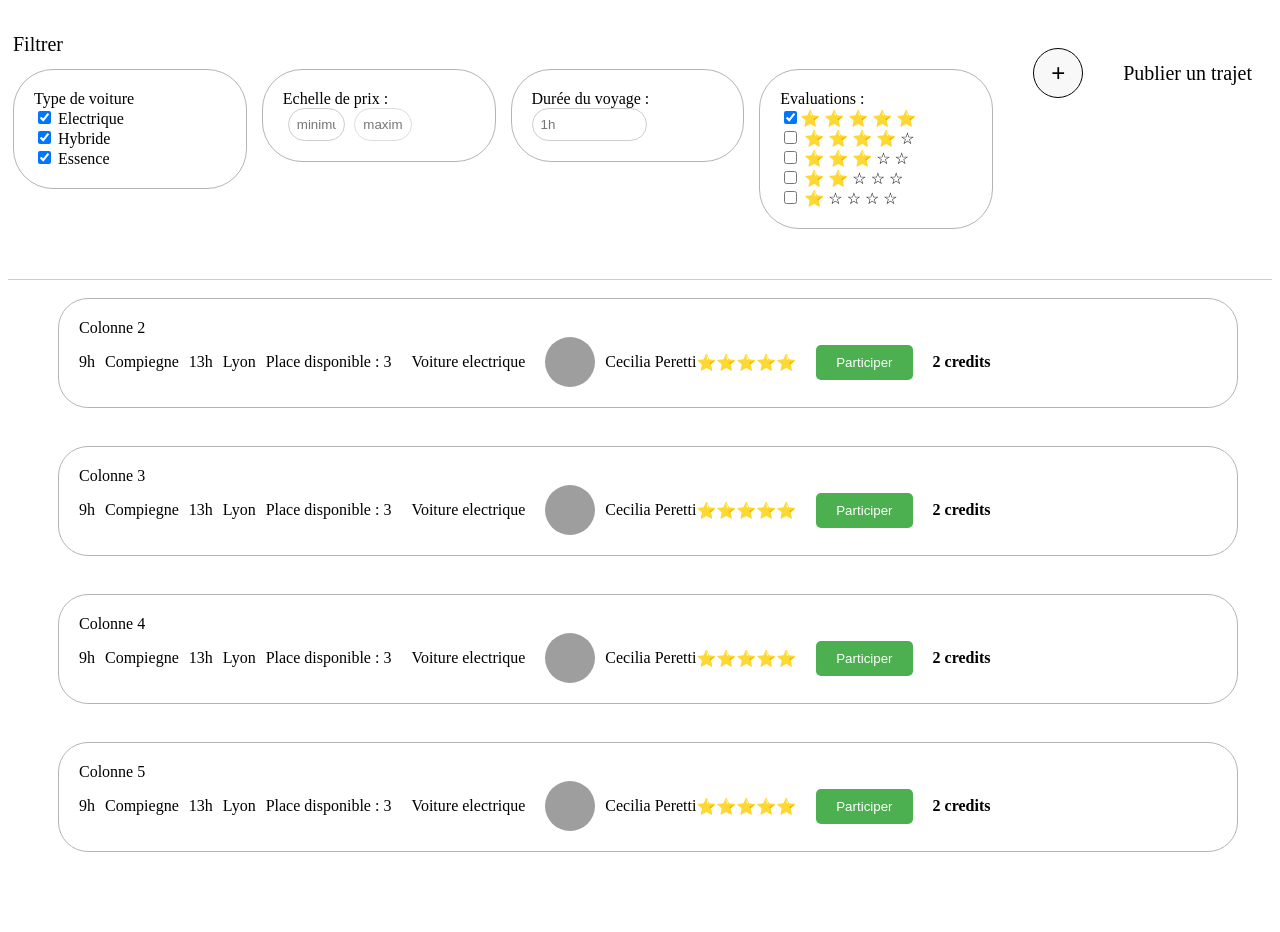
After one commit to 92radar/ecoRide-DrissBenkirane, a PHP site: page /pages/covoiturage.html in a window 1280 px wide. The commit adds this page. Run offline with PHP 8.4, Linux system fonts and the light colour scheme; grey boxes are pictures that could not be loaded.

Commit message:
Premier visuel sur l'apparence des filtre et de la recherche de co-voiturage
codage des filtres et de la partie apparence des resultats de covoiturage.

```diff
--- a/Router/allroute.js
+++ b/Router/allroute.js
@@ -2,6 +2,10 @@
 import Route from "./route.js";
 //Définir ici vos routes
 export const allRoutes = [
-    new Route("/", "Accueil", "/pages/home.html"),]
+    new Route("/", "Accueil", "/pages/home.html"),
+    new Route("/covoiturage", "co-voiturage", "/pages/covoiturage.html"),
+    new Route("/login", "Connexion", "/pages/login.html"),
+    new Route("/register", "Inscription", "/pages/register.html"),
+    new Route("/account", "Mon compte", "/pages/account.html"),]
 //Le titre s'affiche comme ceci : Route.titre - websitename
 export const websiteName = "Eco Ride";
--- a/index.html
+++ b/index.html
@@ -31,10 +31,10 @@
             <div class="collapse navbar-collapse" id="navbarNav">
                 <ul class="navbar-nav ms-auto">
                     <li class="nav-item">
-                        <a class="nav-link active text-white" aria-current="page" href="#">Accueil</a>
+                        <a class="nav-link active text-white" aria-current="page" href="/">Accueil</a>
                     </li>
                     <li class="nav-item">
-                        <a class="nav-link active text-white" href="#">Co-voiturage</a>
+                        <a class="nav-link active text-white" href="/covoiturage">Co-voiturage</a>
                     </li>
                     <li class="nav-item">
                         <a class="nav-link text-white" href="#">Connexion/inscription</a>
@@ -83,7 +83,7 @@
     <footer class="bg-custom-footer text-white text-center footer">
         <div class="row">
             <div class="col-6 col-lg-4">
-                <p class="text-white">Contact</p>
+                <p class="text-white">Contact</p> </br>
 
             </div>
             <div class="col-6 col-lg-4">
--- /dev/null
+++ b/pages/covoiturage.html
@@ -0,0 +1,172 @@
+<link rel="stylesheet" href="styles/covoiturage.css">
+
+
+<div class="conteneur-bouton">
+    <button class="bouton-rond">+</button>
+    <span class="texte-bouton">Publier un trajet</span>
+</div>
+<div>
+    <p>Filtrer
+    </p></br>
+    <div class="conteneur">
+        <div class="colonne1">Type de voiture</br>
+            <input class="form-check-input" type="checkbox" value="" id="moteurHybride" checked>
+            <label class="form-check-label" for="moteurHybride">
+                Electrique
+            </label></br>
+            <input class="form-check-input" type="checkbox" value="" id="moteurHybride" checked>
+            <label class="form-check-label" for="moteurHybride">
+                Hybride
+            </label></br>
+            <input class="form-check-input" type="checkbox" value="" id="moteurHybride" checked>
+            <label class="form-check-label" for="moteurHybride">
+                Essence
+            </label></br>
+
+        </div>
+        <div class="colonne2">Echelle de prix : </br>
+            <div class="recherche-multiple text-black">
+                <label for="prixMini"></label>
+                <input type="text" id="prixmini" name="prixmini" placeholder="minimum :">
+
+                <label for="prixMaxi"></label>
+                <input type="text" id="prixmaxi" name="prixmaxi" placeholder="maximum :"></br>
+            </div>
+        </div>
+        <div class="colonne3">Durée du voyage :</br>
+            <div id="dureevoyage">
+                <div class="recherche-multiple text-black">
+                    <label for="dureeMini"></label>
+                    <input type="text" id="duree" name="duree" placeholder="1h">
+
+                </div>
+            </div>
+        </div>
+        <div class="colonne4">Evaluations :</br>
+            <div class="rating">
+                <input class="form-check-input" type="checkbox" value="" id="flexCheckChecked" checked><span
+                    class="star">⭐</span>
+                <span class="star">⭐</span>
+                <span class="star">⭐</span>
+                <span class="star">⭐</span>
+                <span class="star">⭐</span>
+            </div>
+            <div class="rating">
+                <input class="form-check-input" type="checkbox" value="" id="flexCheckChecked">
+                <span class="star">⭐</span>
+                <span class="star">⭐</span>
+                <span class="star">⭐</span>
+                <span class="star">⭐</span>
+                <span class="star">☆</span>
+            </div>
+            <div class="rating">
+                <input class="form-check-input" type="checkbox" value="" id="flexCheckChecked">
+                <span class="star">⭐</span>
+                <span class="star">⭐</span>
+                <span class="star">⭐</span>
+                <span class="star">☆</span>
+                <span class="star">☆</span>
+            </div>
+            <div class="rating">
+                <input class="form-check-input" type="checkbox" value="" id="flexCheckChecked">
+                <span class="star">⭐</span>
+                <span class="star">⭐</span>
+                <span class="star">☆</span>
+                <span class="star">☆</span>
+                <span class="star">☆</span>
+            </div>
+            <div class="rating">
+                <input class="form-check-input" type="checkbox" value="" id="flexCheckChecked">
+                <span class="star">⭐</span>
+                <span class="star">☆</span>
+                <span class="star">☆</span>
+                <span class="star">☆</span>
+                <span class="star">☆</span>
+            </div>
+        </div>
+
+    </div>
+
+
+
+
+    <div class="ligne-horizontale"></div></br>
+
+
+    <div class="conteneur-resultats">
+
+        <div class="colonne7">Colonne 2</br>
+            <div class="infos-trajet">
+                <div class="heure-depart">9h</div>
+                <div class="ville-depart">Compiegne</div>
+                <div class="heure-arrivee">13h</div>
+                <div class="ville-arrivee">Lyon</div>
+                <div class="place-disponible">Place disponible : 3</div>
+                <div class="voiture-electrique">Voiture electrique</div>
+                <div class="conducteur">
+                    <img src="cecilia-peretti.jpg" alt="Cecilia Peretti" class="photo-conducteur">
+                    <div class="nom-conducteur">Cecilia Peretti</div>
+                    <div class="evaluation">⭐⭐⭐⭐⭐</div>
+                </div>
+                <button class="participer">Participer</button>
+                <div class="credits">2 credits</div>
+
+            </div>
+        </div></br>
+        <div class="colonne8">Colonne 3</br>
+            <div class="infos-trajet">
+                <div class="heure-depart">9h</div>
+                <div class="ville-depart">Compiegne</div>
+                <div class="heure-arrivee">13h</div>
+                <div class="ville-arrivee">Lyon</div>
+                <div class="place-disponible">Place disponible : 3</div>
+                <div class="voiture-electrique">Voiture electrique</div>
+                <div class="conducteur">
+                    <img src="cecilia-peretti.jpg" alt="Cecilia Peretti" class="photo-conducteur">
+                    <div class="nom-conducteur">Cecilia Peretti</div>
+                    <div class="evaluation">⭐⭐⭐⭐⭐</div>
+                </div>
+                <button class="participer">Participer</button>
+                <div class="credits">2 credits</div>
+
+            </div>
+        </div></br>
+        <div class="colonne9">Colonne 4</br>
+            <div class="infos-trajet">
+                <div class="heure-depart">9h</div>
+                <div class="ville-depart">Compiegne</div>
+                <div class="heure-arrivee">13h</div>
+                <div class="ville-arrivee">Lyon</div>
+                <div class="place-disponible">Place disponible : 3</div>
+                <div class="voiture-electrique">Voiture electrique</div>
+                <div class="conducteur">
+                    <img src="cecilia-peretti.jpg" alt="Cecilia Peretti" class="photo-conducteur">
+                    <div class="nom-conducteur">Cecilia Peretti</div>
+                    <div class="evaluation">⭐⭐⭐⭐⭐</div>
+                </div>
+                <button class="participer">Participer</button>
+                <div class="credits">2 credits</div>
+
+            </div>
+        </div></br>
+
+        <div class="colonne10">Colonne 5</br>
+            <div class="infos-trajet">
+                <div class="heure-depart">9h</div>
+                <div class="ville-depart">Compiegne</div>
+                <div class="heure-arrivee">13h</div>
+                <div class="ville-arrivee">Lyon</div>
+                <div class="place-disponible">Place disponible : 3</div>
+                <div class="voiture-electrique">Voiture electrique</div>
+                <div class="conducteur">
+                    <img src="cecilia-peretti.jpg" alt="Cecilia Peretti" class="photo-conducteur">
+                    <div class="nom-conducteur">Cecilia Peretti</div>
+                    <div class="evaluation">⭐⭐⭐⭐⭐</div>
+                </div>
+                <button class="participer">Participer</button>
+                <div class="credits">2 credits</div>
+
+            </div>
+        </div>
+    </div></br>
+    </br> </br> </br>
--- a/pages/home.html
+++ b/pages/home.html
@@ -25,4 +25,5 @@
         Chez ECORIDE, nous prônons des valeurs écologiques pour une consommation responsable, une approche pragmatique
         de la résolution de problèmes actuels.
     </p>
+
 </div>
--- /dev/null
+++ b/styles/covoiturage.css
@@ -0,0 +1,243 @@
+.conteneur {
+    display: flex;
+    flex-direction: column 50px;
+    /* Aligne les éléments verticalement */
+    gap: 10px;
+    /* Espace entre les éléments */
+}
+
+/* Style facultatif pour les colonnes */
+.colonne1,
+.colonne2,
+.colonne3,
+.colonne4,
+.colonne5 {
+    background-color: #ffffff;
+    padding: 20px;
+    margin-left: 5px;
+    border: 1px solid #b4b3b7;
+    width: 60%;
+    border-radius: 40px;
+    height: 60%;
+
+}
+
+.conteneur-resultats {
+    display: flex;
+    flex-direction: column;
+    /* Aligne les éléments verticalement */
+    gap: 10px;
+    /* Espace entre les éléments */
+}
+
+
+.colonne7,
+.colonne8,
+.colonne9,
+.colonne10 {
+
+    background-color: #ffffff;
+    padding: 20px;
+    margin-left: 50px;
+    border: 1px solid #b4b3b7;
+    width: 90%;
+    border-radius: 30px;
+    height: auto;
+
+}
+
+
+
+.bouton-rond {
+    width: 50px;
+    /* Ajustez la taille selon vos besoins */
+    height: 50px;
+    border-radius: 50%;
+    /* Rend le bouton rond */
+    background-color: #f8f8f8;
+    /* Couleur de fond */
+    color: rgb(0, 0, 0);
+    /* Couleur du signe + */
+    font-size: 24px;
+    /* Taille du signe + */
+    border: solid 1px #010509;
+    /* Supprime la bordure par défaut */
+    display: flex;
+    align-items: center;
+    justify-content: center;
+    float: right;
+    margin: 40px;
+
+}
+
+.bouton-rond:hover {
+    background-color: #149947;
+    /* Couleur au survol */
+    cursor: pointer;
+    /* Change le curseur en main */
+}
+
+.conteneur-bouton {
+    display: flex;
+    /* Aligne les éléments côte à côte */
+    align-items: center;
+    /* Centre verticalement les éléments */
+    float: right;
+    right: 40px;
+    top: 40px;
+    margin-right: 20px;
+}
+
+.texte-bouton {
+    font-size: 20px;
+    /* Taille du texte */
+}
+
+p {
+    font-size: 20px;
+    position: relative;
+    left: 5px;
+    top: 25px;
+
+}
+
+p1 {
+    font-size: 20px;
+    position: relative;
+    left: 5px;
+    top: 0px;
+
+
+}
+
+.ligne-horizontale {
+    border-bottom: 1px solid #ccc;
+    /* Couleur et épaisseur de la ligne */
+    width: 100%;
+    /* La ligne s'étend sur toute la largeur */
+    margin-top: 50px;
+}
+
+.form-check {
+    position: relative;
+    left: 50px;
+    top: 50px;
+    bottom: 20px;
+}
+
+
+
+#prixmini {
+    left: 0px;
+    width: 30%;
+    /* Largeur du champ de recherche */
+    display: inline-block;
+    /* Affiche en ligne */
+    border: 1px solid #ccc;
+    /* Bordure */
+    border-radius: 30px;
+
+
+
+}
+
+
+
+
+.recherche-multiple input[type="text"] {
+    padding: 8px;
+    width: 30%;
+    margin-right: 0px;
+    border: 1px solid #ddd;
+    border-radius: 20px;
+    margin-left: 5px;
+
+
+}
+
+#duree {
+    width: 60%;
+    top: 10px;
+    margin: 0px;
+
+    /* Affiche en ligne */
+    border: 1px solid #ccc;
+    /* Bordure */
+    border-radius: 30px;
+
+
+
+}
+
+#resultat {
+    left: 50px;
+    top: 0px;
+
+}
+
+.resultats-covoiturage {
+    width: 800px;
+    /* Ajustez la largeur selon vos besoins */
+    margin: 20px auto;
+    top: 0px;
+
+}
+
+.trajet {
+    border: 1px solid #ccc;
+    padding: 20px;
+    margin-bottom: 10px;
+    display: flex;
+    flex-wrap: wrap;
+    align-items: center;
+}
+
+.infos-trajet {
+    display: flex;
+    align-items: center;
+    margin-right: 20px;
+}
+
+.heure-depart,
+.ville-depart,
+.heure-arrivee,
+.ville-arrivee {
+    margin-right: 10px;
+}
+
+.place-disponible,
+.non-fumeur,
+.voiture-electrique {
+    margin-right: 20px;
+}
+
+.conducteur {
+    display: flex;
+    align-items: center;
+    margin-right: 20px;
+}
+
+.photo-conducteur {
+    width: 50px;
+    height: 50px;
+    border-radius: 50%;
+    margin-right: 10px;
+}
+
+.evaluation {
+    color: gold;
+}
+
+.participer {
+    background-color: #4CAF50;
+    color: white;
+    padding: 10px 20px;
+    border: none;
+    border-radius: 5px;
+    cursor: pointer;
+    margin-right: 20px;
+}
+
+.credits {
+    font-weight: bold;
+}
--- a/styles/home.css
+++ b/styles/home.css
@@ -18,6 +18,7 @@
 
 
 }
+
 
 
 
```
